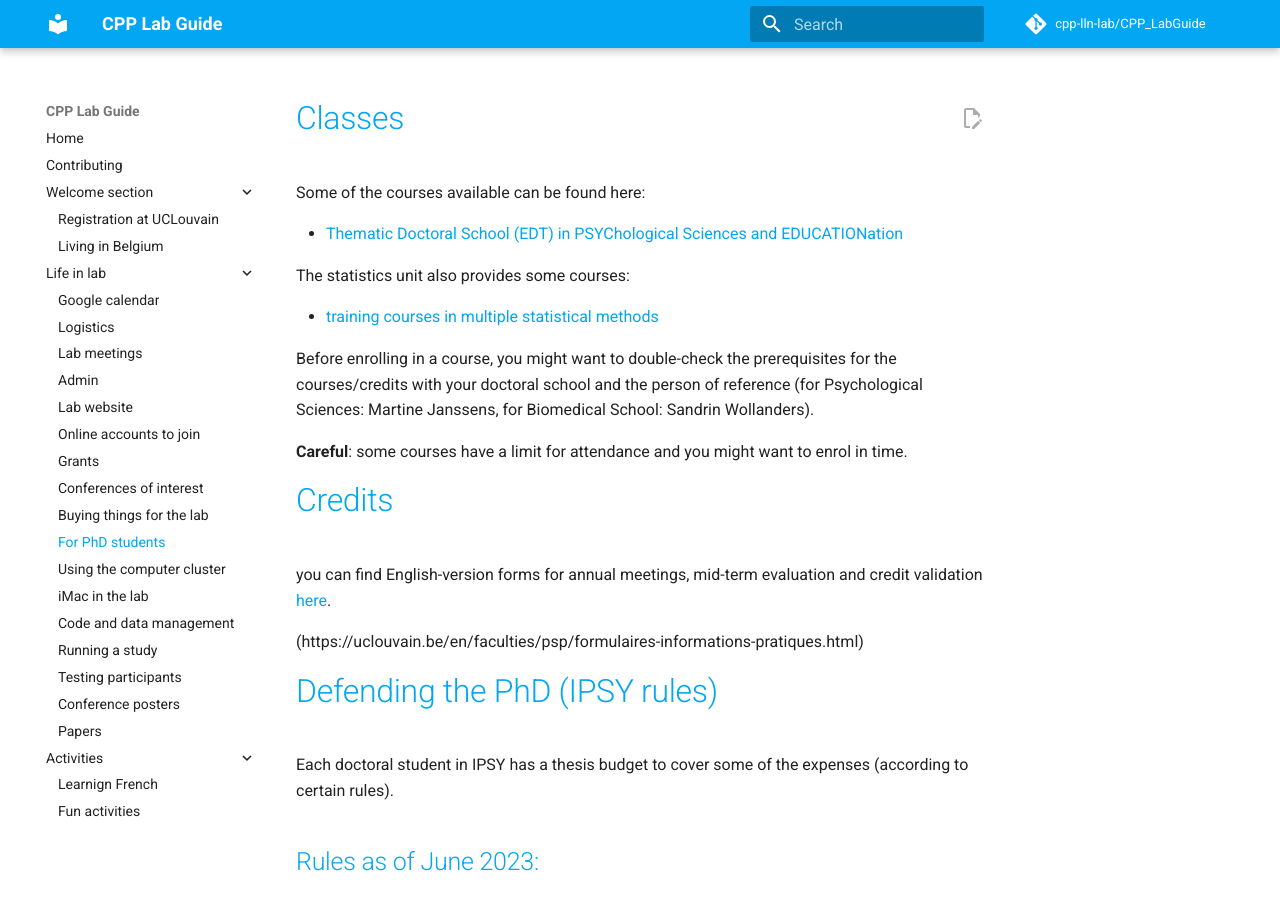
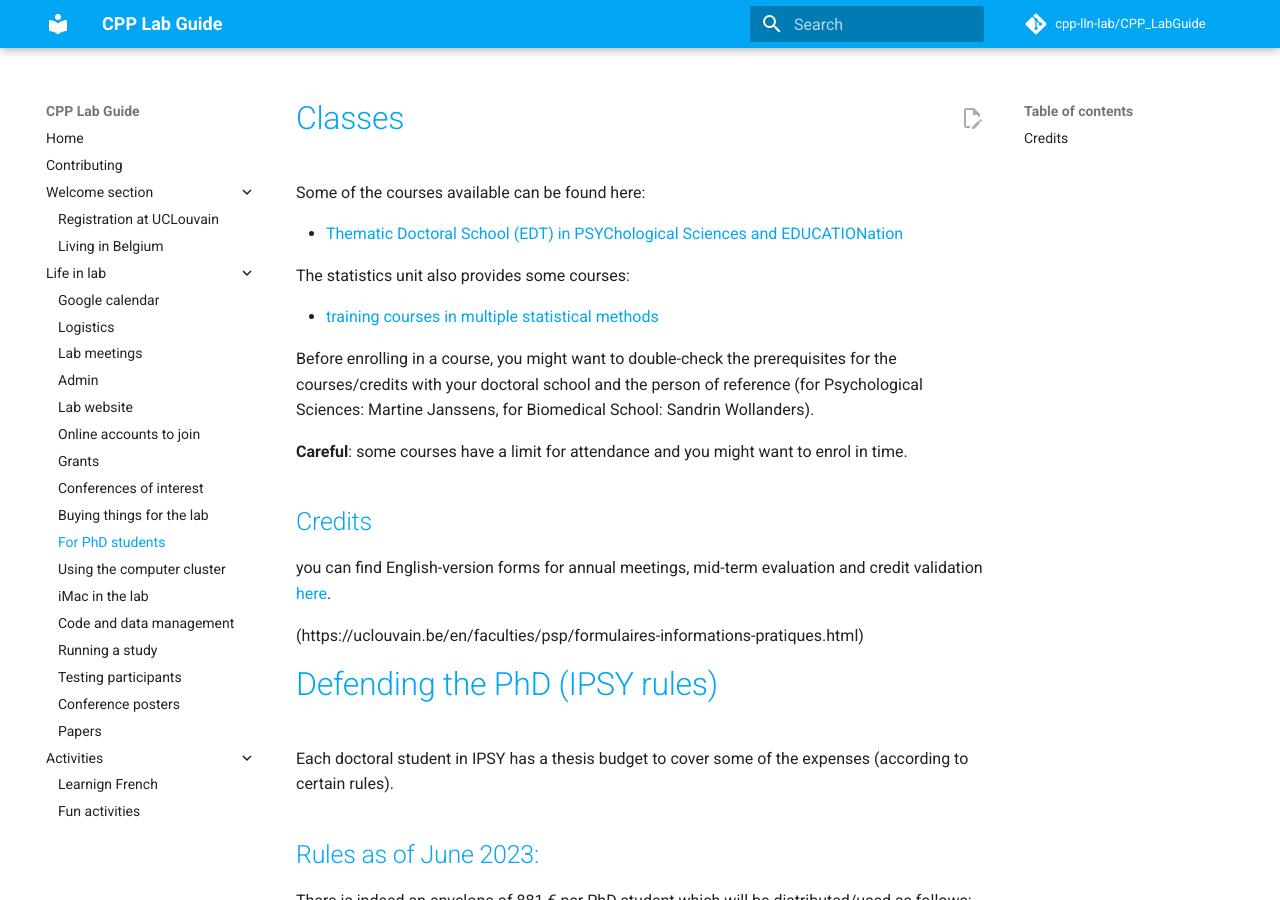
Before and after one commit to cpp-lln-lab/CPP_LabGuide, an MkDocs documentation site: the page built from doc/for_phd_students.md, in a window 1280 px wide and 900 px high. Built offline with MkDocs 1.6.1 and Material for MkDocs 9.7.7, drawn with Linux system fonts in a browser that asks for light colours; comment, search, counter and statistics services are not loaded.

Commit message:
Update doc/for_phd_students.md
Co-authored-by: Marco Barilari <38101692+marcobarilari@users.noreply.github.com>

```diff
--- a/doc/for_phd_students.md
+++ b/doc/for_phd_students.md
@@ -13,7 +13,8 @@ Before enrolling in a course, you might want to double-check the prerequisites f
 
 **Careful**: some courses have a limit for attendance and you might want to enrol in time.
 
-# Credits
+## Credits
+
 
 you can find English-version forms for annual meetings, mid-term evaluation and credit validation [here](https://uclouvain.be/en/faculties/psp/formulaires-informations-pratiques.html).
 
```
